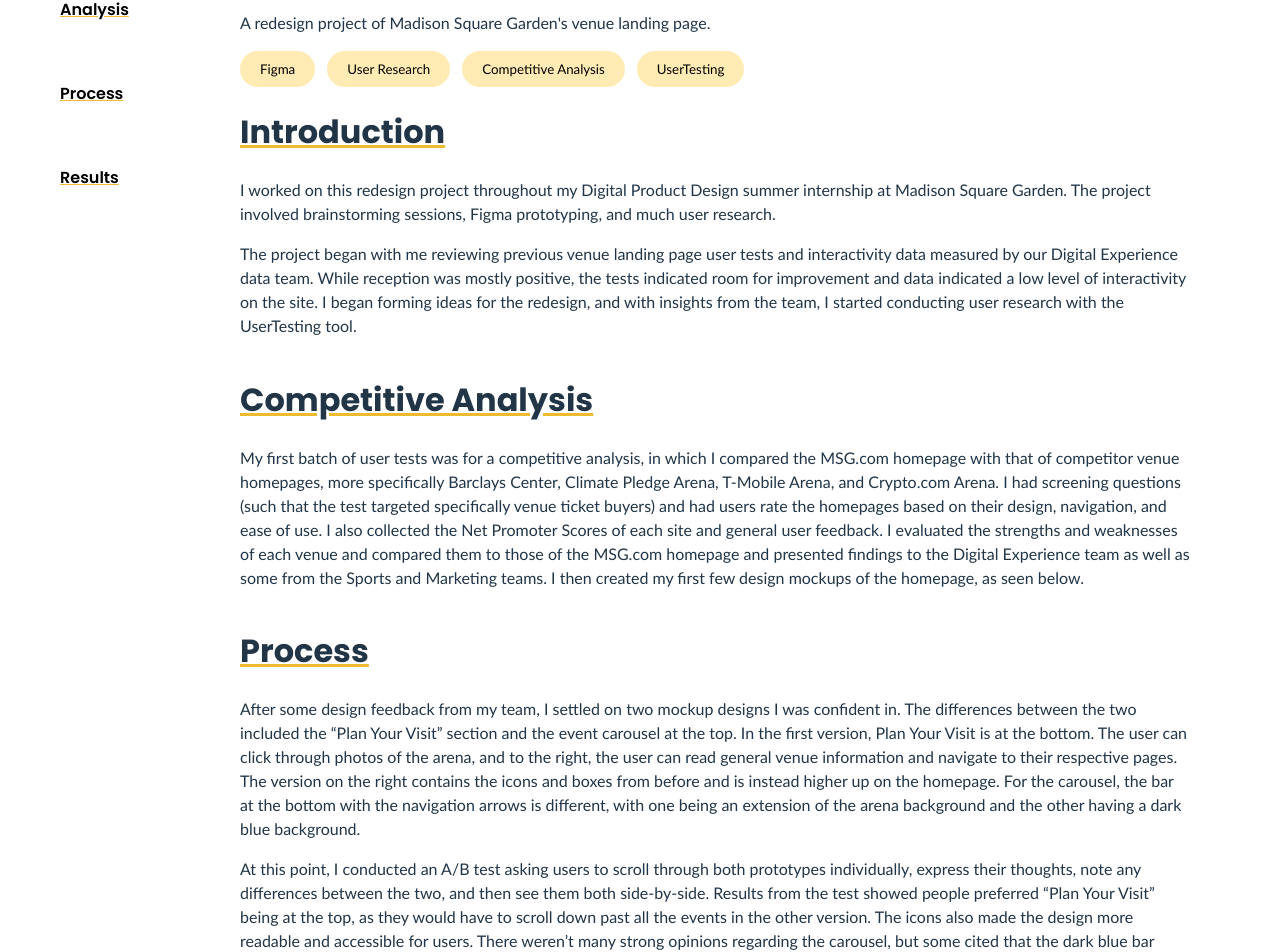
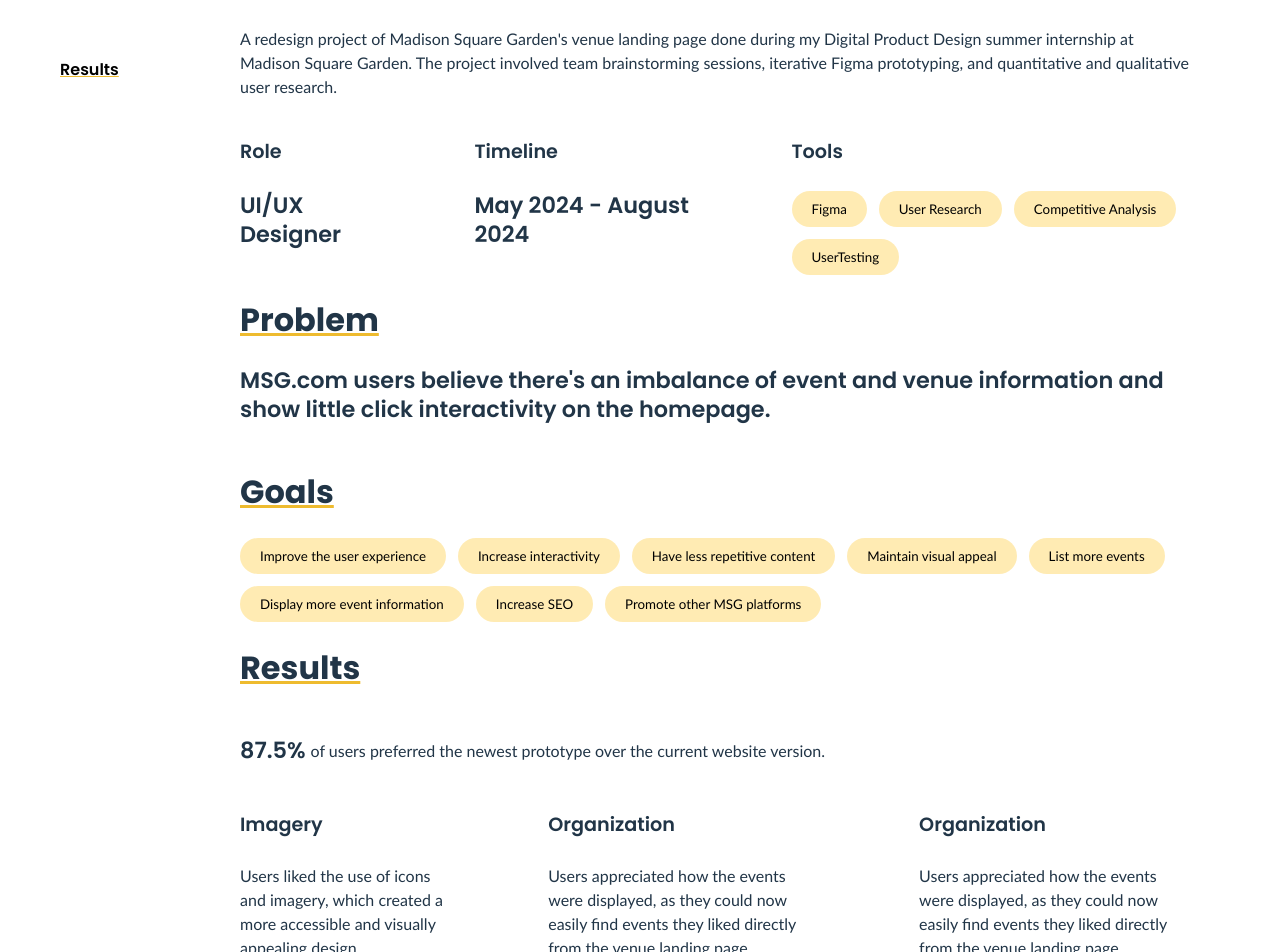
Before and after one commit to chrissye0/personal-website, a React (Vite) app: page /msg-redesign in a window 1280 px wide. Shown: the part 288-1240 px from the top of the page. Built offline with nearby package versions, Linux system fonts and the light colour scheme.

Commit message:
adding more info to msg project (to do: add info on process and pics)

```diff
--- a/src/pages/Projects/MsgRedesign.jsx
+++ b/src/pages/Projects/MsgRedesign.jsx
@@ -5,39 +5,76 @@
   return (
     <>
       <section className="project-page">
-        <Sidebar nav={["Introduction", "Competitive Analysis", "Process", "Results"]} />
+        <Sidebar nav={["Problem", "Goals", "Results"]} />
         <section className="project-content">
-          <header className="project-header">
           <h1>MSG.com Redesign</h1>
-            <p>A redesign project of Madison Square Garden's venue landing page.</p>
+          <p>A redesign project of Madison Square Garden's venue landing page done during my Digital Product Design summer internship at Madison Square Garden. The project involved team brainstorming sessions, iterative Figma prototyping, and quantitative and qualitative user research.</p>
+          <header className="project-mini-headers">
+            <section className="role">
+              <h4>Role</h4>
+              <h3>UI/UX Designer</h3>
+            </section>
+            <section className="timeline">
+              <h4>Timeline</h4>
+              <h3>May 2024 - August 2024</h3>
+            </section>
+            <section className="tools">
+              <h4>Tools</h4>
               <section className="project-page-tags">
                 <button className="project-skill">Figma</button>
                 <button className="project-skill">User Research</button>
                 <button className="project-skill">Competitive Analysis</button>
                 <button className="project-skill">UserTesting</button>
               </section>
+            </section>
           </header>
-          <article className="msg-intro" id="Introduction">
-            <h2>Introduction</h2>
-            <p>I worked on this redesign project throughout my Digital Product Design summer internship at Madison Square Garden. The project involved brainstorming sessions, Figma prototyping, and much user research.</p>
-            <p>The project began with me reviewing previous venue landing page user tests and interactivity data measured by our Digital Experience data team. While reception was mostly positive, the tests indicated room for improvement and data indicated a low level of interactivity on the site. I began forming ideas for the redesign, and with insights from the team, I started conducting user research with the UserTesting tool.</p>
+          <article className="msg-problem" id="Problem">
+            <h2>Problem</h2>
+            <h3>MSG.com users believe there's an imbalance of event and venue information and show little click interactivity on the homepage.</h3>
           </article>
-          <article className="msg-competitive-analysis" id="Competitive Analysis">
+          <article className="msg-goals" id="Goals">
+            <h2>Goals</h2>
+            <section className="project-page-tags">
+              <button className="project-skill">Improve the user experience</button>
+              <button className="project-skill">Increase interactivity</button>
+              <button className="project-skill">Have less repetitive content</button>
+              <button className="project-skill">Maintain visual appeal</button>
+              <button className="project-skill">List more events</button>
+              <button className="project-skill">Display more event information</button>
+              <button className="project-skill">Increase SEO</button>
+              <button className="project-skill">Promote other MSG platforms</button>
+            </section>
+          </article>
+          <article className="msg-results" id="Results">
+            <h2>Results</h2>
+            <section className="msg-results-stats">
+              <h3>87.5%</h3>
+              <p style={{margin: "25px 5px"}}>of users preferred the newest prototype over the current website version.</p>
+            </section>
+            <section className="msg-results-sections">
+              <section className="msg-results-imagery">
+                <h4>Imagery</h4>
+                <p>Users liked the use of icons and imagery, which created a more accessible and visually appealing design.</p>
+              </section>
+              <section className="msg-results-organization">
+                <h4>Organization</h4>
+                <p>Users appreciated how the events were displayed, as they could now easily find events they liked directly from the venue landing page.</p>
+              </section>
+              <section className="msg-results-social-media">
+                <h4>Organization</h4>
+                <p>Users appreciated how the events were displayed, as they could now easily find events they liked directly from the venue landing page.</p>
+              </section>
+            </section>
+          </article>
+          {/* <article className="msg-competitive-analysis" id="Competitive Analysis">
             <h2>Competitive Analysis</h2>
             <p>My first batch of user tests was for a competitive analysis, in which I compared the MSG.com homepage with that of competitor venue homepages, more specifically Barclays Center, Climate Pledge Arena, T-Mobile Arena, and Crypto.com Arena. I had screening questions (such that the test targeted specifically venue ticket buyers) and had users rate the homepages based on their design, navigation, and ease of use. I also collected the Net Promoter Scores of each site and general user feedback. I evaluated the strengths and weaknesses of each venue and compared them to those of the MSG.com homepage and presented findings to the Digital Experience team as well as some from the Sports and Marketing teams. I then created my first few design mockups of the homepage, as seen below.</p>
-            {/* images and designs here */}
           </article>
           <article className="msg-process" id="Process">
             <h2>Process</h2>
             <p>After some design feedback from my team, I settled on two mockup designs I was confident in. The differences between the two included the “Plan Your Visit” section and the event carousel at the top. In the first version, Plan Your Visit is at the bottom. The user can click through photos of the arena, and to the right, the user can read general venue information and navigate to their respective pages. The version on the right contains the icons and boxes from before and is instead higher up on the homepage. For the carousel, the bar at the bottom with the navigation arrows is different, with one being an extension of the arena background and the other having a dark blue background.</p>
             <p>At this point, I conducted an A/B test asking users to scroll through both prototypes individually, express their thoughts, note any differences between the two, and then see them both side-by-side. Results from the test showed people preferred “Plan Your Visit” being at the top, as they would have to scroll down past all the events in the other version. The icons also made the design more readable and accessible for users. There weren’t many strong opinions regarding the carousel, but some cited that the dark blue bar made the design less busy and more “modern.” I went forward with the 2nd mockup by replacing placeholders with imagery and event content and finally conducted another A/B test comparing this mockup and the current MSG.com website.</p>
-            {/* images and designs here */}
-          </article>
-          <article className="msg-results" id="Results">
-            <h2>Results</h2>
-            <p>The results from the 2nd A/B test showed that most tested users preferred my prototype to the official website. They liked the use of icons and imagery and how more events were displayed and organized. People could more easily find an event they liked directly from the homepage and icons pointed toward a more user-friendly and accessible design. Users also had a positive reception toward the social media integration at the bottom. Points of feedback included having more arena imagery and creating more visual unity with the event photo and description in the top carousel.</p>
-            {/* images and designs here */}
-          </article>
+          </article> */}
         </section>
       </section>
       <Footer />
--- a/src/styles/App.css
+++ b/src/styles/App.css
@@ -322,6 +322,17 @@
   margin-left: 150px;
 }
 
+.project-mini-headers, .msg-results-sections {
+  display: flex;
+  flex-direction: row;
+  gap: 100px;
+}
+
+.msg-results-stats {
+  display: flex;
+  flex-direction: row;
+}
+
 .project-page-tags {
   display: flex;
   flex-wrap: wrap;
```
Lines whose indentation alone changed are shown as unchanged.
